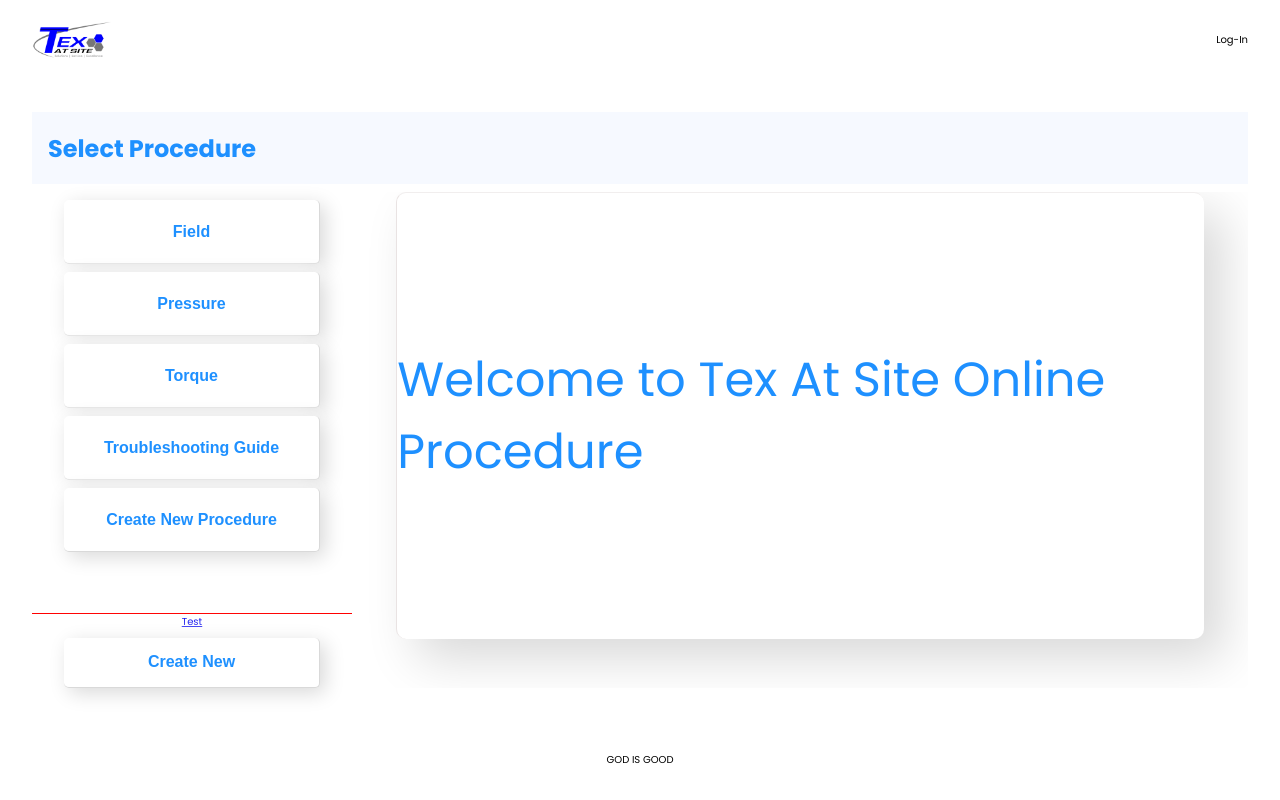
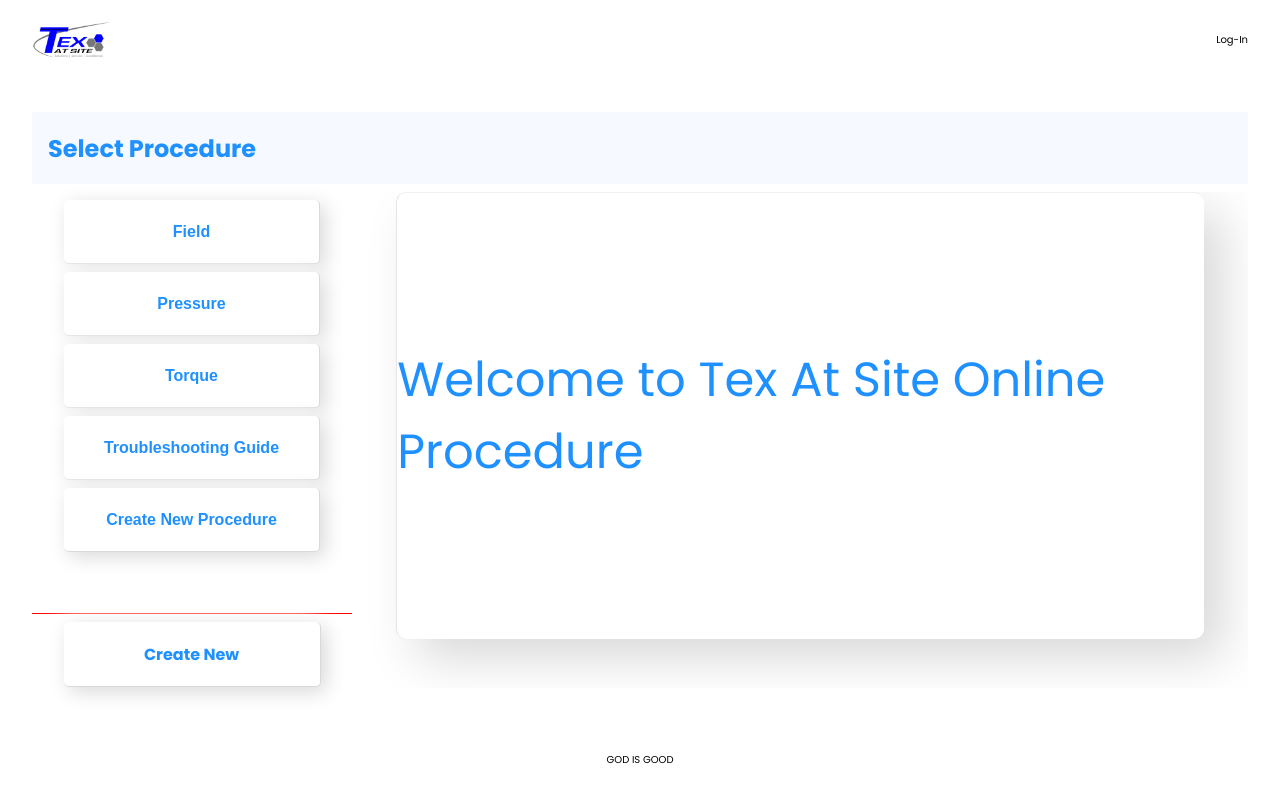
Before and after one commit to SHERNOF/toasted, a React (Create React App) app in the folder fe/: page / in a window 1280 px wide. Built offline with nearby package versions, Linux system fonts and the light colour scheme.

Commit message:
started to plot the create new page

```diff
--- a/fe/src/App.js
+++ b/fe/src/App.js
@@ -2,17 +2,12 @@ import './App.css';
 import Footer from './components/footer/Footer';
 import Header from './components/Header/Header';
 import Main from './components/main/Main';
-import { BrowserRouter, Route, Routes } from 'react-router-dom'
 
 function App() {
   return (
     <div className="main-container">
       <Header></Header>
-        <BrowserRouter>
-          <Routes>
-            <Route path='/' element={<Main></Main>}></Route>
-          </Routes>
-        </BrowserRouter>
+        <Main></Main>
       <Footer></Footer>
     </div>
   );
--- a/fe/src/components/main-content/MainContent.jsx
+++ b/fe/src/components/main-content/MainContent.jsx
@@ -47,8 +47,8 @@ class MainContent extends Component {
                 </div>
 
                 <div className='createNew-button'>
-                  <Link to='/create-new'>Test</Link>
-                    <MyBtn onClick={this.renderClick} value={'Create New'}></MyBtn>
+                  <Link to='/create-new' className='link-button'>Create New</Link>
+
                 </div>
 
               </div>
--- a/fe/src/components/main-content/mainContent.scss
+++ b/fe/src/components/main-content/mainContent.scss
@@ -36,6 +36,36 @@
         flex-direction: column;
         justify-content: center;
         align-items: center;
+
+        & .link-button{
+            text-decoration: none;
+
+            display: flex;
+            justify-content: center;
+            align-items: center;
+
+            margin-top: .5rem;
+            height: 4rem;
+            width: 80%;
+            color: var(--pc);
+            font-size: 1rem;
+            font-weight: bold;
+            border: none;
+            border-radius: 5px;
+                border-right: 1px solid #d9d9d9;
+                border-bottom: 1px solid #d9d9d9;
+                background: #ffffff;
+                box-shadow:  5px 5px 20px #d9d9d9,
+                -5px -5px 20px #ffffff;
+
+            transition: all .5s;
+
+            &:hover{
+                color: #ffffff;
+                background: var(--pc);
+                cursor: pointer;
+        }
+        }
     }
 }
 
--- a/fe/src/components/main/Main.jsx
+++ b/fe/src/components/main/Main.jsx
@@ -1,17 +1,18 @@
 import './main.scss'
 import React from 'react'
 import MainContent from '../main-content/MainContent'
-import { Route, Routes } from 'react-router-dom'
+import { BrowserRouter, Route, Routes } from 'react-router-dom'
 import CreateNew from '../createNew/CreateNew'
 
 export default function Main() {
     return (
+      <BrowserRouter>
         <main className='main'>
           <Routes>
-          <Route path='/' element={<MainContent></MainContent>}></Route>
-            <Route path='/create-new' element={<CreateNew></CreateNew>}></Route>
-          </Routes>
-          {/* <MainContent></MainContent> */}
+            <Route path='/' element={<MainContent></MainContent>}></Route>
+              <Route path='/create-new' element={<CreateNew></CreateNew>}></Route>
+            </Routes>
         </main>
+      </BrowserRouter>
     )
 }
--- a/fe/src/components/myBtn/myBtn.scss
+++ b/fe/src/components/myBtn/myBtn.scss
@@ -22,11 +22,3 @@
             cursor: pointer;
         }
     }
-
-    .button-appear {
-        opacity: 0.1;
-     }
-     .button-appear.button-appear-active {
-        opacity: 2;
-        transition: opacity 50s ease-in;
-     }
```
